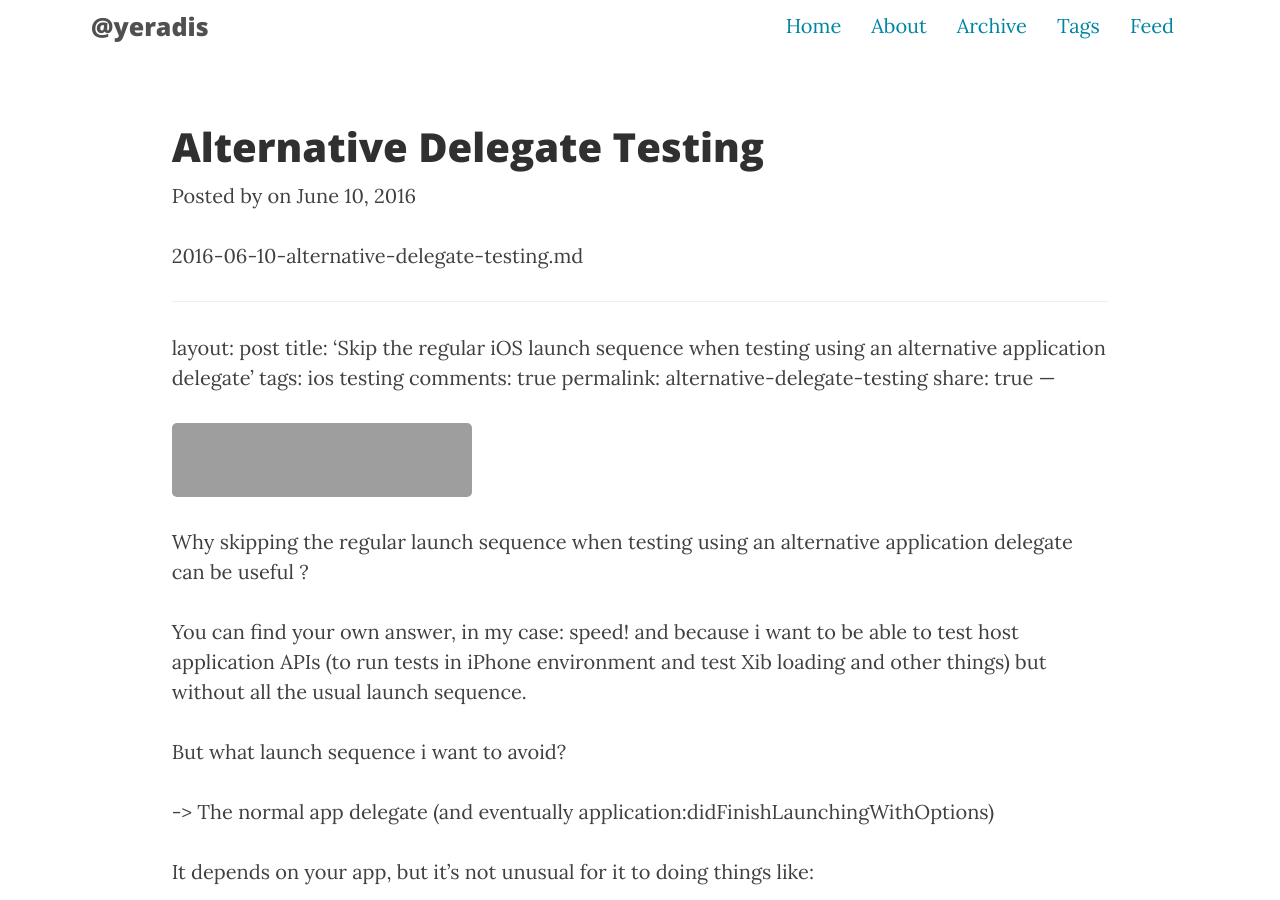
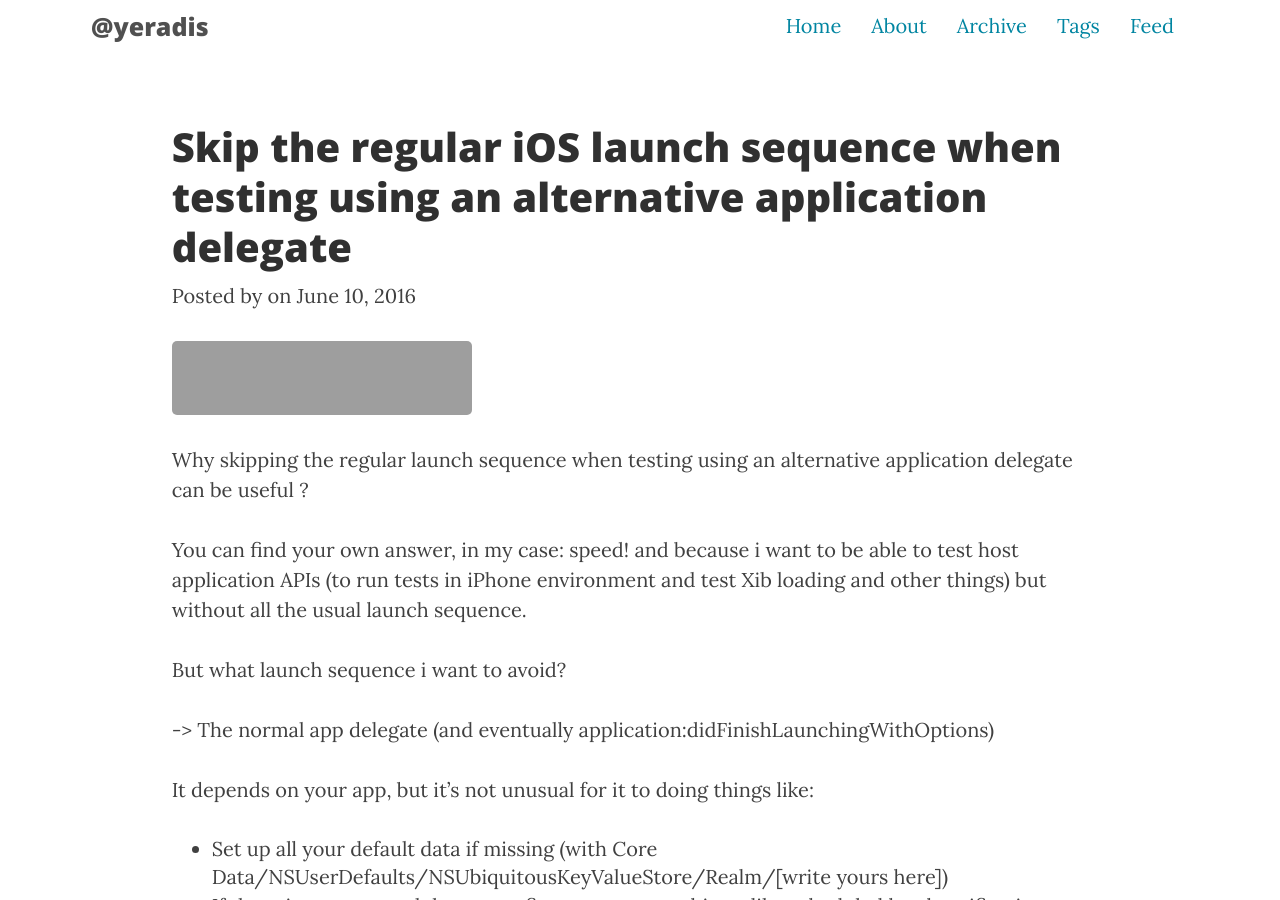
Before and after one commit to yeradis/yeradis.github.io, a Jekyll site: the page built from index.html, in a window 1280 px wide and 900 px high. Built offline with Jekyll 4.4.1, drawn with Linux system fonts in a browser that asks for light colours; nearby versions of some CDN libraries; the list of posts is cut into pages by our own code; grey boxes are pictures that could not be loaded.

Commit message:
Update 2016-06-10-alternative-delegate-testing.md
removing a line

```diff
--- a/_posts/2016-06-10-alternative-delegate-testing.md
+++ b/_posts/2016-06-10-alternative-delegate-testing.md
@@ -1,5 +1,3 @@
-2016-06-10-alternative-delegate-testing.md
-
 ---
 layout: post
 title: 'Skip the regular iOS launch sequence when testing using an alternative application delegate'
```
